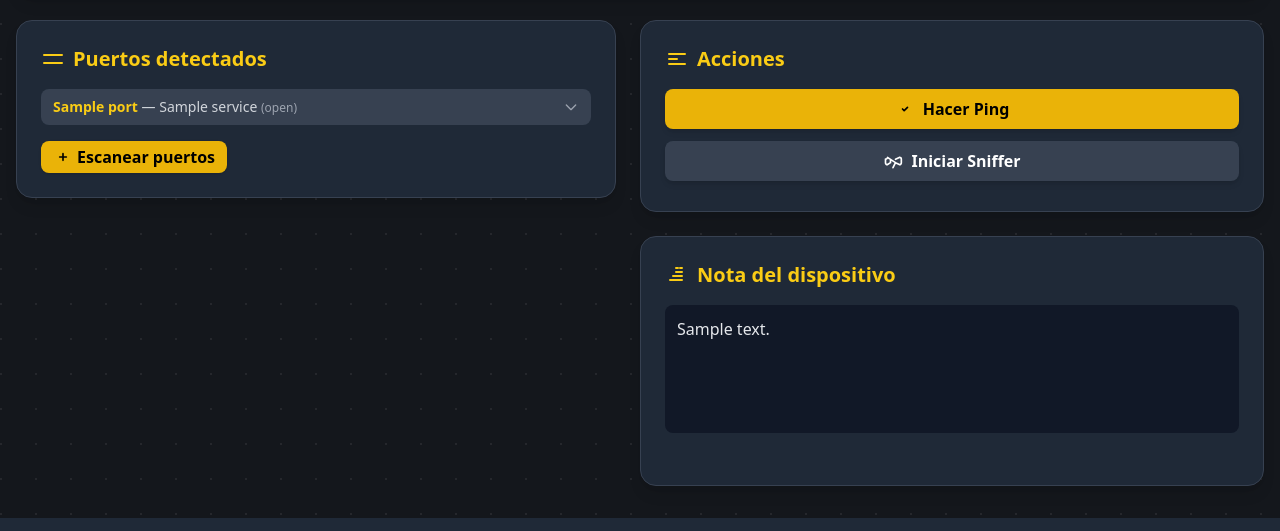
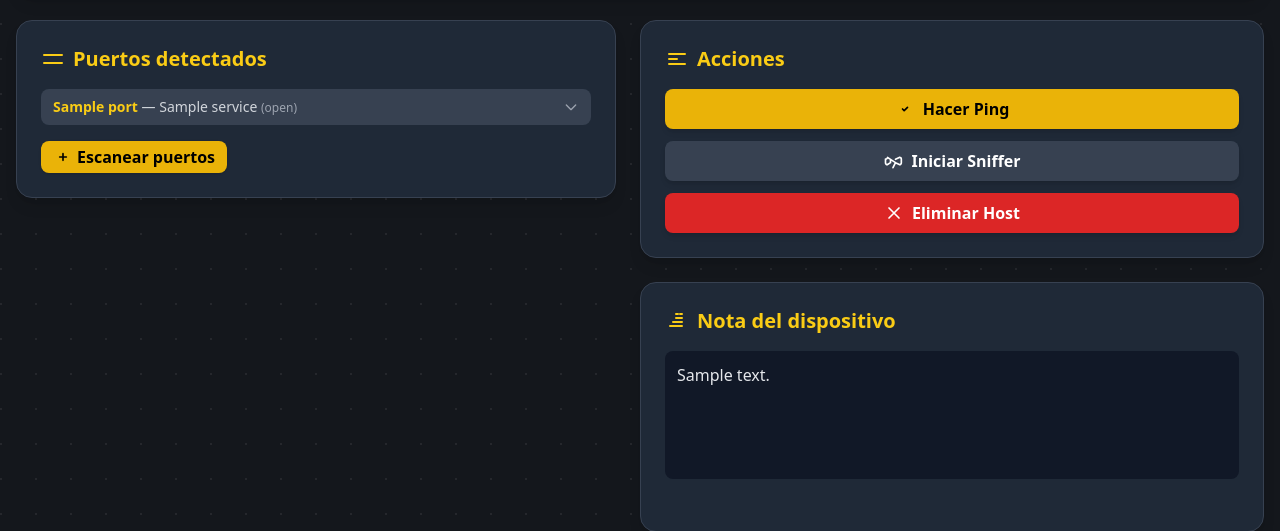
Before and after one commit to zw9seq/monere, a FastAPI app: template app/templates/host.html in a window 1280 px wide. Shown: the part 362-893 px from the top of the page. Run offline with FastAPI, Linux system fonts and the light colour scheme; the template is opened without the code that fills it: most values are stand-ins (such as "Sample title", 1, 10 or a date in 2020); some libraries are stand-ins or nearby versions.

Commit message:
Add files via upload

```diff
--- a/app/templates/host.html
+++ b/app/templates/host.html
@@ -190,7 +190,7 @@
         <div class="flex flex-col gap-6 w-full lg:w-1/2">
 
           <!-- Acciones -->
-          <div class="bg-gray-800 p-6 rounded-2xl shadow-lg border border-gray-700 h-48 flex flex-col">
+          <div class="bg-gray-800 p-6 rounded-2xl shadow-lg border border-gray-700 h-6011 flex flex-col">
             <h2 class="text-xl font-semibold mb-4 text-yellow-400 flex items-center gap-2">
               <svg xmlns="http://www.w3.org/2000/svg" class="w-6 h-6 text-yellow-400" fill="none" viewBox="0 0 24 24" stroke="currentColor">
                 <path stroke-linecap="round" stroke-linejoin="round" stroke-width="2" d="M4 7h16M4 12h8m-8 5h16"/>
@@ -204,11 +204,20 @@
                 </svg>
                 Hacer Ping
               </button>
+
               <button onclick="startSnifferUI()" class="w-full flex items-center justify-center gap-2 bg-gray-700 hover:bg-gray-600 text-white font-semibold py-2 px-4 rounded-lg shadow-md transition-all duration-200">
                 <svg xmlns="http://www.w3.org/2000/svg" class="w-5 h-5" fill="none" viewBox="0 0 24 24" stroke="currentColor">
                   <path stroke-linecap="round" stroke-linejoin="round" stroke-width="2" d="M15 10l4.553-2.276A2 2 0 0122 9.618v4.764a2 2 0 01-2.447 1.894L15 14m0 0l-3 6m3-6L9 10m0 0L5.447 7.724A2 2 0 013 9.618v4.764a2 2 0 002.447 1.894L9 14z"/>
                 </svg>
                 Iniciar Sniffer
+              </button>
+
+              <button onclick="openDeleteHostModal('{{ network_id }}', '{{ mac }}')"
+                      class="w-full flex items-center justify-center gap-2 bg-red-600 hover:bg-red-500 text-white font-semibold py-2 px-4 rounded-lg shadow-md transition-all duration-200">
+                <svg xmlns="http://www.w3.org/2000/svg" class="w-5 h-5" fill="none" viewBox="0 0 24 24" stroke="currentColor">
+                  <path stroke-linecap="round" stroke-linejoin="round" stroke-width="2" d="M6 18L18 6M6 6l12 12"/>
+                </svg>
+                Eliminar Host
               </button>
             </div>
           </div>
@@ -283,6 +292,22 @@
             Detener sniffer
           </button>
         </div>
+      </div>
+    </div>
+
+    <!-- Modal eliminar host -->
+    <div id="deleteHostModal" class="fixed inset-0 bg-black bg-opacity-60 hidden items-center justify-center z-50" onclick="closeIfBackdrop(event, 'deleteHostModal')">
+      <div class="bg-gray-800 p-6 rounded-xl shadow-lg w-80 text-center" onclick="event.stopPropagation()">
+        <h3 class="text-lg font-semibold text-red-400 mb-4">Eliminar host</h3>
+        <p class="text-gray-300 mb-6">
+          ¿Seguro que deseas eliminar este host de la red?
+        </p>
+        <form id="deleteHostForm" method="post">
+          <div class="flex justify-center gap-3">
+            <button type="button" onclick="closeDeleteHostModal()" class="px-4 py-2 rounded-lg bg-gray-600 hover:bg-gray-500 text-gray-200">Cancelar</button>
+            <button type="submit" class="px-4 py-2 rounded-lg bg-red-500 hover:bg-red-400 text-black font-semibold">Eliminar</button>
+          </div>
+        </form>
       </div>
     </div>
   </div>
@@ -542,6 +567,58 @@
       location.reload();
     };
 
+    /* ---------------- */
+    /* ELIMINAR HOST    */
+    /* ---------------- */
+
+    function showModalById(id) {
+      const modal = document.getElementById(id);
+      if (!modal) return;
+      modal.classList.remove('hidden');
+      modal.classList.add('flex');
+    }
+
+    function hideModalById(id) {
+      const modal = document.getElementById(id);
+      if (!modal) return;
+      modal.classList.add('hidden');
+      modal.classList.remove('flex');
+    }
+
+    function openDeleteHostModal(networkId, mac) {
+      // Setear la acción del formulario y abrir modal (misma lógica que ping/sniffer)
+      const form = document.getElementById('deleteHostForm');
+      if (!form) {
+        console.error("deleteHostForm no encontrado en el DOM");
+        return;
+      }
+      form.action = `/network/${networkId}/host/${mac}/delete`;
+
+      // mostrar modal
+      showModalById('deleteHostModal');
+    }
+
+    function closeDeleteHostModal() {
+      hideModalById('deleteHostModal');
+    }
+
+    // Cerrar si se hace clic en el backdrop (el <div> del modal tiene onclick="closeIfBackdrop(...)")
+    function closeIfBackdrop(event, id) {
+      if (event.target && event.target.id === id) {
+        hideModalById(id);
+      }
+    }
+
+    // Cerrar con Escape (opcional — consistente con resto de UI)
+    document.addEventListener('keydown', (e) => {
+      if (e.key === 'Escape') {
+        // asegúrate de listar aquí los modales que quieras cerrar con ESC
+        hideModalById('deleteHostModal');
+        hideModalById('snifferModal');
+        hideModalById('pingModal');
+      }
+    });
+
     /* ----------------------------- */
     /* GUARDAR NOTA DEL DISPOSITIVO */
     /* ----------------------------- */
```
